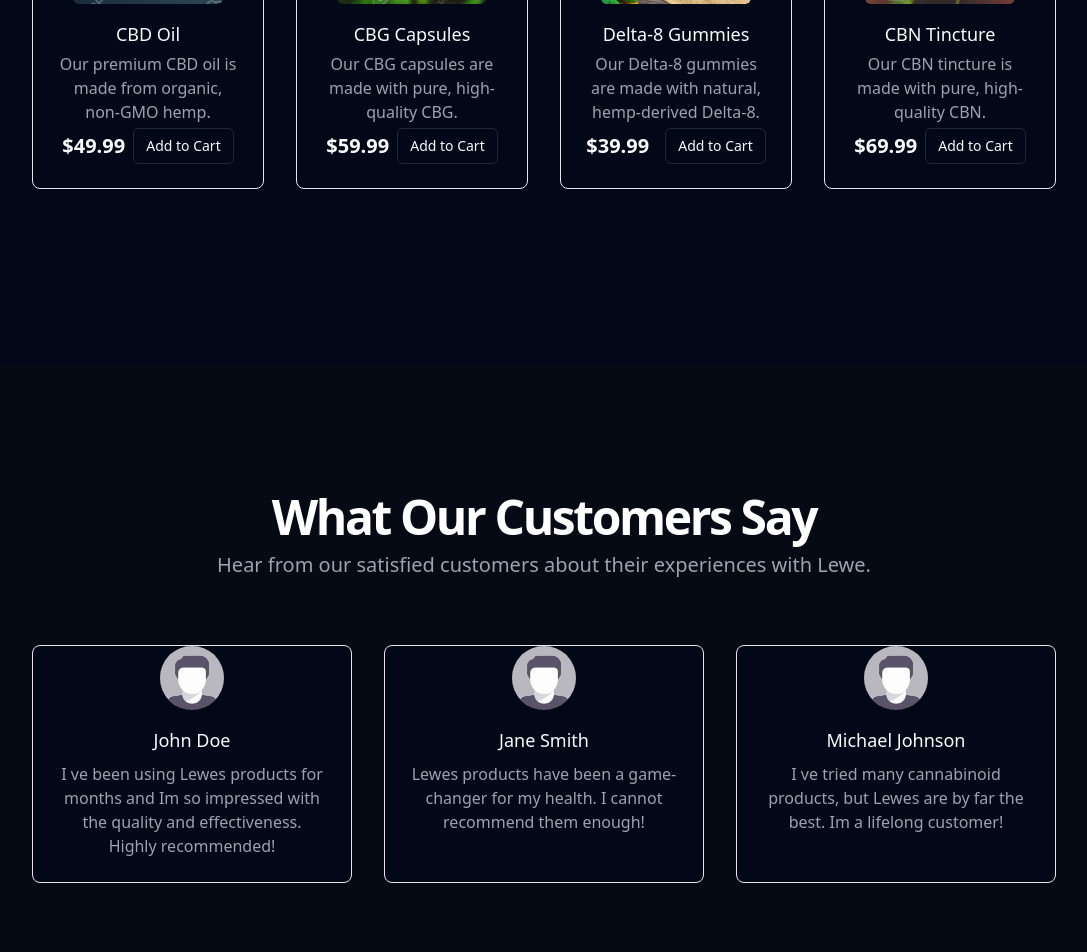
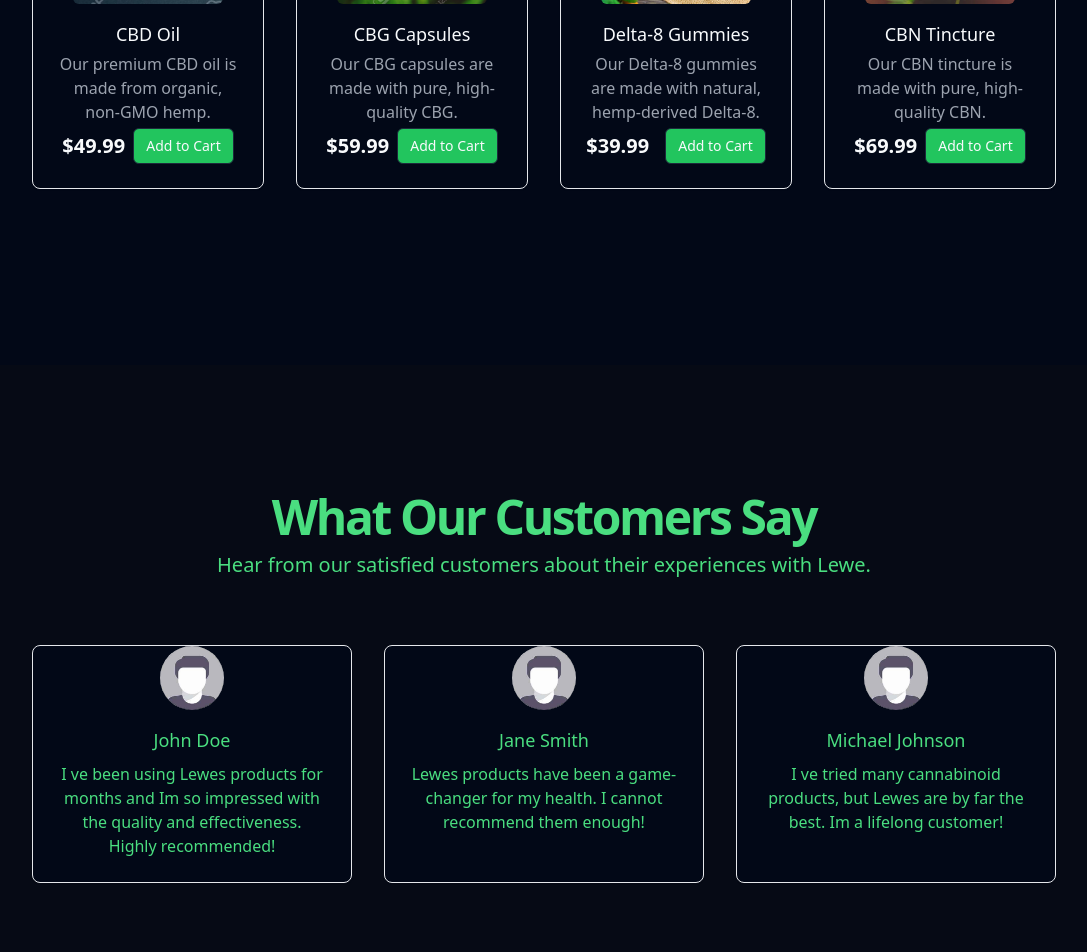
Before and after one commit to Kingbonwa1994/leewe, a Next.js app: page / in a window 1280 px wide. Shown: the part 1380-2332 px from the top of the page, without its empty margins (96-1183 px from the left). Built offline with nearby package versions, Linux system fonts and the light colour scheme.

Commit message:
essence of green

```diff
--- a/src/components/landing.tsx
+++ b/src/components/landing.tsx
@@ -57,7 +57,7 @@ export default function LandingPage() {
                     </p>
                     <div className="flex items-center justify-center gap-2">
                       <span className="text-xl font-bold">$49.99</span>
-                      <Button variant={"outline"} size="sm">
+                      <Button variant={"outline"} className=" bg-green-500 hover:bg-green-400" size="sm">
                         Add to Cart
                       </Button>
                     </div>
@@ -80,7 +80,7 @@ export default function LandingPage() {
                     </p>
                     <div className="flex items-center justify-center gap-2">
                       <span className="text-xl font-bold">$59.99</span>
-                      <Button variant="outline" size="sm">
+                      <Button variant="outline" className=" bg-green-500 hover:bg-green-400"  size="sm">
                         Add to Cart
                       </Button>
                     </div>
@@ -103,7 +103,7 @@ export default function LandingPage() {
                     </p>
                     <div className="flex items-center justify-center gap-4">
                       <span className="text-xl font-bold">$39.99</span>
-                      <Button variant="outline" size="sm">
+                      <Button variant="outline" className=" bg-green-500 hover:bg-green-400"  size="sm">
                         Add to Cart
                       </Button>
                     </div>
@@ -126,7 +126,7 @@ export default function LandingPage() {
                     </p>
                     <div className="flex items-center justify-center gap-2">
                       <span className="text-xl font-bold">$69.99</span>
-                      <Button variant="outline" size="sm">
+                      <Button variant="outline" className=" bg-green-500 hover:bg-green-400"  size="sm">
                         Add to Cart
                       </Button>
                     </div>
--- a/src/components/testimonials.tsx
+++ b/src/components/testimonials.tsx
@@ -6,12 +6,12 @@ import Image from 'next/image'
 
 export default function Testimonials() {
   return (
-    <section className=" bg-background/70 py-12 md:py-24 lg:py-32">
+    <section className=" bg-background/70 dark:text-green-400 py-12 md:py-24 lg:py-32">
           <div className="container mx-auto px-4 md:px-6">
             <div className="flex flex-col items-center justify-center space-y-4 text-center">
               <div className="space-y-2">
                 <h2 className="text-3xl font-bold tracking-tighter sm:text-5xl">What Our Customers Say</h2>
-                <p className="max-w-[900px] text-gray-500 md:text-xl/relaxed lg:text-base/relaxed xl:text-xl/relaxed dark:text-gray-400">
+                <p className="max-w-[900px] md:text-xl/relaxed lg:text-base/relaxed xl:text-xl/relaxed">
                   Hear from our satisfied customers about their experiences with Lewe.
                 </p>
               </div>
@@ -26,8 +26,8 @@ export default function Testimonials() {
                       className="aspect-square rounded-full object-cover"
                     />
                     <div className="space-y-2 text-center">
-                      <h3 className="text-lg font-medium">John Doe</h3>
-                      <p className="text-gray-500 dark:text-gray-400">
+                      <h3 className="text-lg font-medium dark:text-green-400">John Doe</h3>
+                      <p className="dark:text-green-400">
                         I ve been using Lewes products for months and Im so impressed with the quality and
                         effectiveness. Highly recommended!
                       </p>
@@ -44,8 +44,8 @@ export default function Testimonials() {
                       className="aspect-square rounded-full object-cover"
                     />
                     <div className="space-y-2 text-center">
-                      <h3 className="text-lg font-medium">Jane Smith</h3>
-                      <p className="text-gray-500 dark:text-gray-400">
+                      <h3 className="text-lg font-medium dark:text-green-400">Jane Smith</h3>
+                      <p className="dark:text-green-400">
                         Lewes products have been a game-changer for my health. I cannot recommend them enough!
                       </p>
                     </div>
@@ -61,8 +61,8 @@ export default function Testimonials() {
                       className="aspect-square rounded-full object-cover"
                     />
                     <div className="space-y-2 text-center">
-                      <h3 className="text-lg font-medium">Michael Johnson</h3>
-                      <p className="text-gray-500 dark:text-gray-400">
+                      <h3 className="text-lg font-medium dark:text-green-400">Michael Johnson</h3>
+                      <p className="text-gray-500 dark:text-green-400">
                         I ve tried many cannabinoid products, but Lewes are by far the best. Im a lifelong customer!
                       </p>
                     </div>
```
